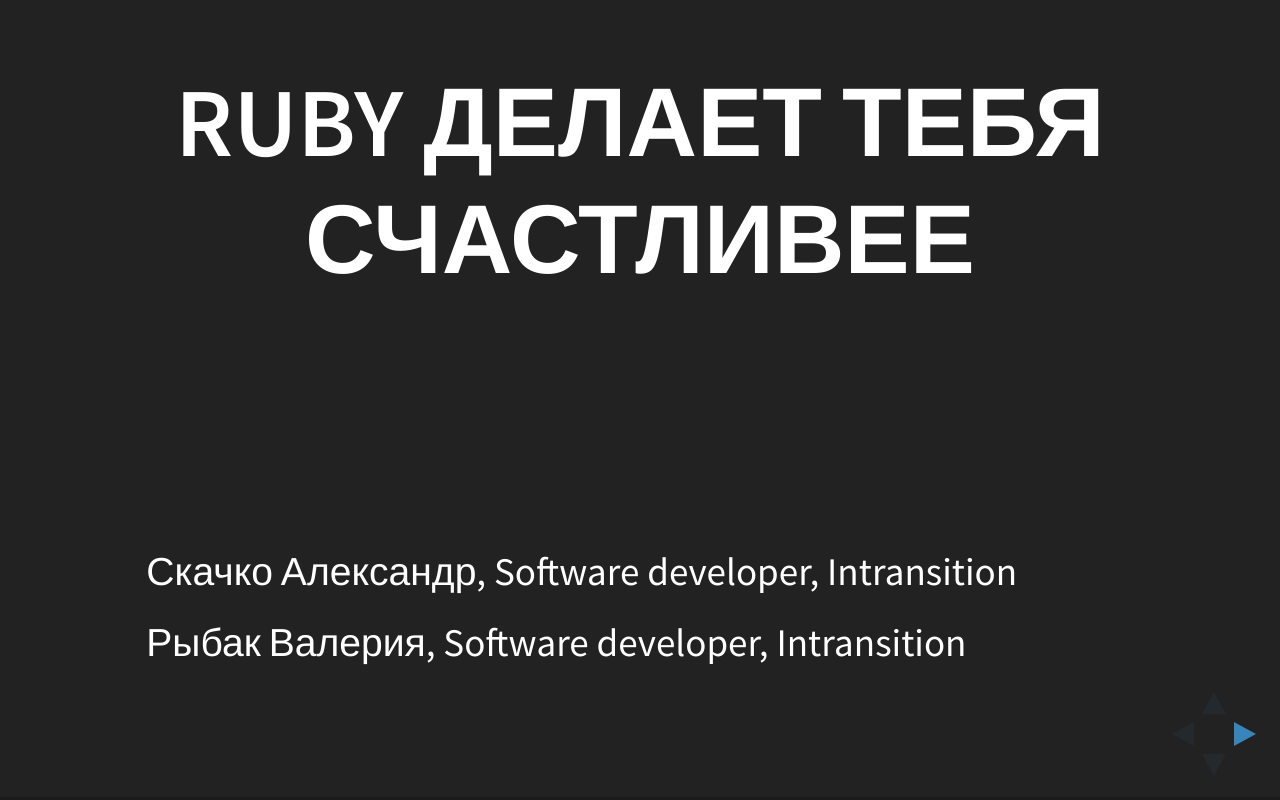
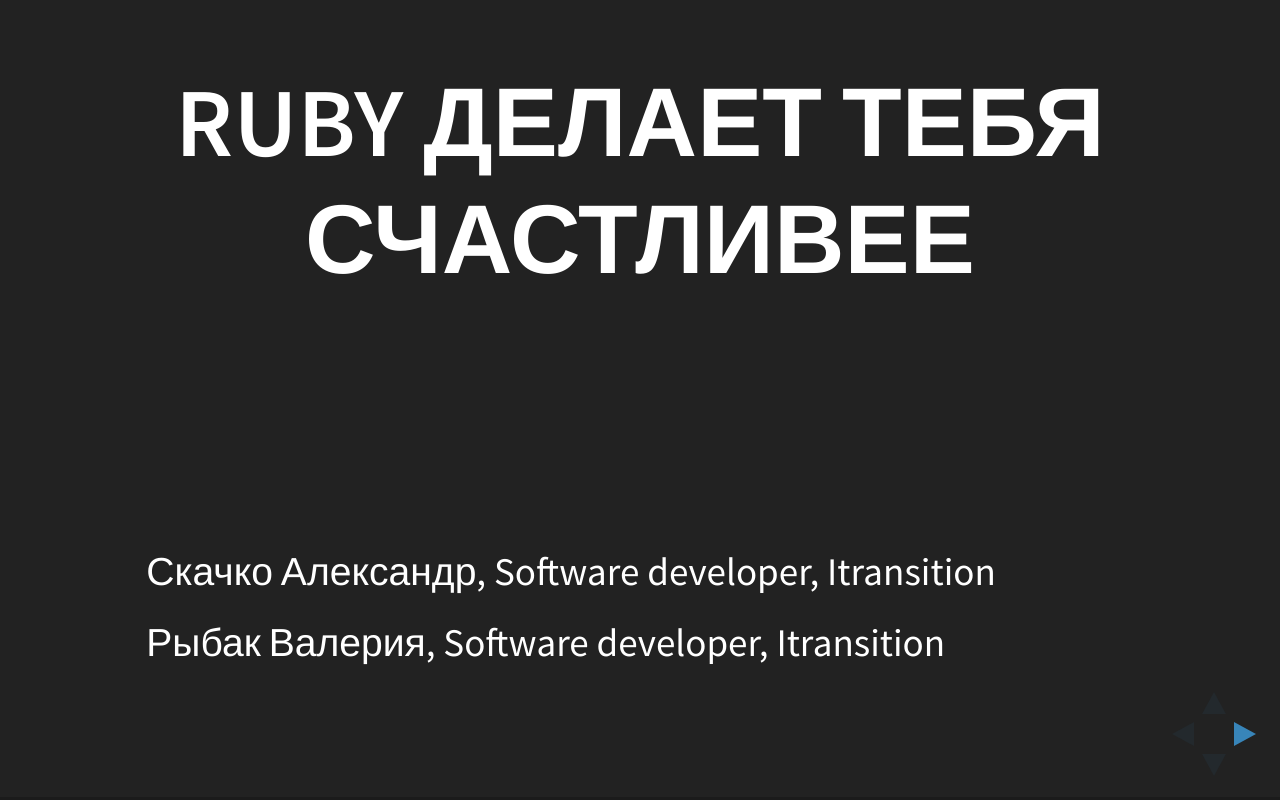
Before and after one commit to lerarybak/ruby_makes_you_happy, a website: page ruby.html in a window 1280 px wide. Drawn offline with Linux system fonts and the light colour scheme.

Commit message:
Fix company name

```diff
--- a/ruby.html
+++ b/ruby.html
@@ -33,8 +33,8 @@
         <section id="title">
           <h1>Ruby делает тебя счастливее</h1>
           </br></br></br></br>
-          <p class="left">Скачко Александр, Software developer, Intransition<p>
-          <p class="left">Рыбак Валерия, Software developer, Intransition<p>
+          <p class="left">Скачко Александр, Software developer, Itransition<p>
+          <p class="left">Рыбак Валерия, Software developer, Itransition<p>
         </section>
 
 
```
